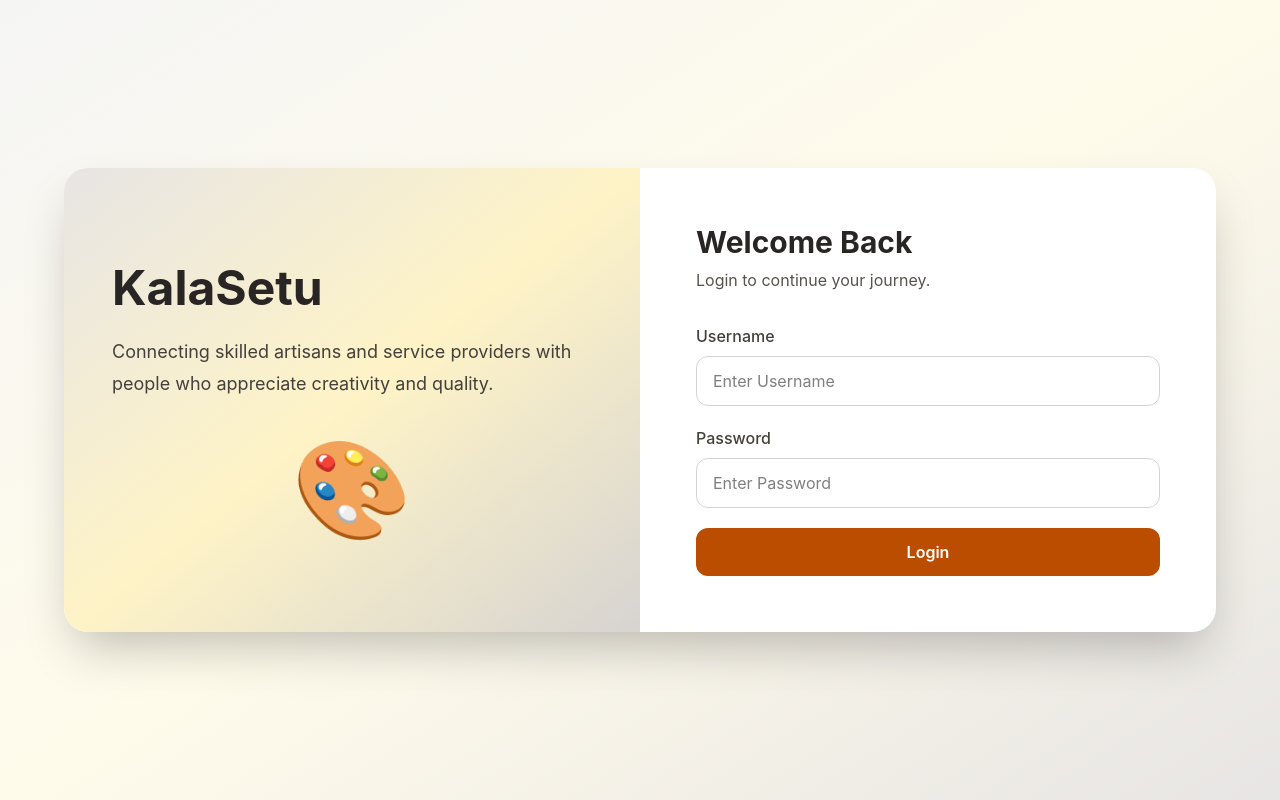
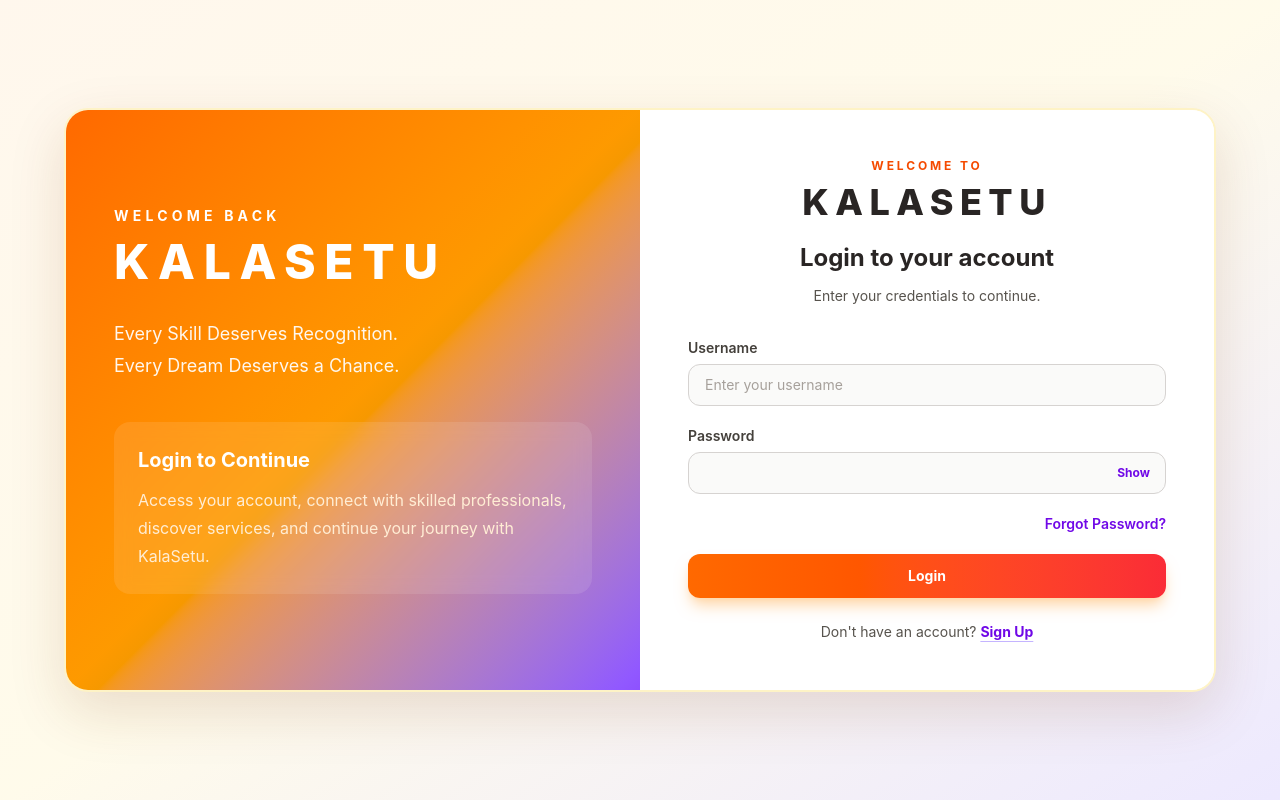
Before and after one commit to madhupanwar29-gif/Kalasetu, a React app in the folder frontend/: page / in a window 1280 px wide. Built offline with nearby package versions, Linux system fonts and the light colour scheme; the HTML template or start-up script is replaced by a standard one.

Commit message:
completed login frontend

```diff
--- a/frontend/src/App.jsx
+++ b/frontend/src/App.jsx
@@ -1,7 +1,24 @@
+import { BrowserRouter, Routes, Route } from "react-router-dom";
+
 import Login from "./pages/Login";
 
+
 function App() {
-  return <Login />;
+    return (
+        <BrowserRouter>
+
+            <Routes>
+
+                <Route path="/" element={<Login />} />
+
+                <Route path="/login" element={<Login />} />
+
+
+
+            </Routes>
+
+        </BrowserRouter>
+    );
 }
 
 export default App;
--- a/frontend/src/pages/Login.jsx
+++ b/frontend/src/pages/Login.jsx
@@ -1,106 +1,289 @@
+import { Link } from "react-router-dom";
 import { useState } from "react";
-import API from "../services/api";
+import api from "../services/api";
+
+const Field = ({
+  name,
+  label,
+  type = "text",
+  value,
+  error,
+  onChange,
+  inputClass,
+  ...props
+}) => (
+  <div className="min-w-0">
+    <label
+      htmlFor={name}
+      className="mb-1.5 block text-sm font-semibold text-stone-700"
+    >
+      {label}
+    </label>
+
+    <input
+      {...props}
+      id={name}
+      name={name}
+      type={type}
+      value={value}
+      onChange={onChange}
+      className={inputClass(name)}
+    />
+
+    {error && (
+      <p className="mt-1.5 text-xs font-medium text-red-600">
+        {error}
+      </p>
+    )}
+  </div>
+);
+
+const PasswordField = ({
+  name,
+  label,
+  value,
+  error,
+  shown,
+  onChange,
+  onToggle,
+  inputClass,
+}) => (
+  <div className="min-w-0">
+    <label
+      htmlFor={name}
+      className="mb-1.5 block text-sm font-semibold text-stone-700"
+    >
+      {label}
+    </label>
+
+    <div className="relative">
+      <input
+        id={name}
+        name={name}
+        type={shown ? "text" : "password"}
+        value={value}
+        onChange={onChange}
+        autoComplete="current-password"
+        className={`${inputClass(name)} pr-16`}
+      />
+
+      <button
+        type="button"
+        onClick={onToggle}
+        className="absolute inset-y-0 right-2 my-auto h-8 rounded-lg px-2 text-xs font-bold text-violet-700 hover:bg-violet-100"
+      >
+        {shown ? "Hide" : "Show"}
+      </button>
+    </div>
+
+    {error && (
+      <p className="mt-1.5 text-xs font-medium text-red-600">
+        {error}
+      </p>
+    )}
+  </div>
+);
 
 function Login() {
-  const [username, setUsername] = useState("");
-  const [password, setPassword] = useState("");
+  const [formData, setFormData] = useState({
+    username: "",
+    password: "",
+  });
 
- const handleLogin = async (e) => {
+  const [errors, setErrors] = useState({});
+  const [message, setMessage] = useState("");
+  const [loading, setLoading] = useState(false);
+  const [showPassword, setShowPassword] = useState(false);
+
+  const handleChange = (e) => {
+    setFormData({
+      ...formData,
+      [e.target.name]: e.target.value,
+    });
+
+    setErrors({
+      ...errors,
+      [e.target.name]: "",
+    });
+  };
+
+  const validateForm = () => {
+    const newErrors = {};
+
+    if (!formData.username.trim())
+      newErrors.username = "Username is required";
+
+    if (!formData.password)
+      newErrors.password = "Password is required";
+
+    setErrors(newErrors);
+
+    return Object.keys(newErrors).length === 0;
+  };
+
+  const handleSubmit = async (e) => {
     e.preventDefault();
 
+    setMessage("");
+
+    if (!validateForm()) return;
+
+    setLoading(true);
+
     try {
+      const response = await api.post("/login", formData);
 
-        const response = await API.post("/login", {
-            username: username,
-            password: password
-        });
+      setMessage(response.data.message);
 
-        console.log(response.data);
+      console.log(response.data);
+
+      // Example:
+      // localStorage.setItem("token", response.data.access_token);
 
     } catch (error) {
+      setMessage(
+        error.response
+          ? error.response.data.detail
+          : "Server Error. Please try again."
+      );
+    } finally {
+      setLoading(false);
+    }
+  };
 
-        console.log(error);
-
-    }
-};
+  const inputClass = (field) =>
+    `w-full rounded-xl border bg-stone-50 px-4 py-2.5 text-sm text-stone-800 outline-none transition duration-200 placeholder:text-stone-400 focus:bg-white focus:ring-4 ${
+      errors[field]
+        ? "border-red-400 focus:border-red-500 focus:ring-red-100"
+        : "border-stone-300 hover:border-amber-300 focus:border-violet-500 focus:ring-violet-100"
+    }`;
 
   return (
-    <div className="min-h-screen bg-linear-to-br from-stone-100 via-amber-50 to-stone-200 flex items-center justify-center p-6">
+    <main className="flex min-h-screen items-center justify-center bg-gradient-to-br from-orange-50 via-amber-50 to-violet-100 px-4 py-8">
 
-      <div className="w-full max-w-6xl bg-white rounded-3xl shadow-2xl overflow-hidden grid md:grid-cols-2">
+      <section className="grid w-full max-w-6xl overflow-hidden rounded-3xl border-2 border-amber-100 bg-white shadow-[0_20px_55px_rgba(120,53,15,0.15)] lg:grid-cols-2">
 
         {/* LEFT SIDE */}
-        <div className="hidden md:flex flex-col justify-center bg-linear-to-br from-stone-200 via-amber-100 to-stone-300 p-12">
 
-          <h1 className="text-5xl font-bold text-stone-800">
-            KalaSetu
+        <div className="hidden lg:flex flex-col justify-center bg-gradient-to-br from-orange-500 via-amber-500 to-violet-500 p-12 text-white">
+
+          <p className="mb-3 text-sm font-bold uppercase tracking-[0.3em]">
+            Welcome Back
+          </p>
+
+          <h1 className="text-5xl font-extrabold tracking-[0.18em]">
+            KALASETU
           </h1>
 
-          <p className="mt-6 text-lg leading-8 text-stone-700">
-            Connecting skilled artisans and service providers
-            with people who appreciate creativity and quality.
+          <p className="mt-8 text-lg leading-8 text-orange-50">
+            Every Skill Deserves Recognition.
           </p>
 
-          <div className="mt-10 text-8xl text-center">
-            🎨
+          <p className="text-lg leading-8 text-orange-50">
+            Every Dream Deserves a Chance.
+          </p>
+
+          <div className="mt-10 rounded-2xl bg-white/10 p-6 backdrop-blur">
+            <h3 className="text-xl font-bold">
+              Login to Continue
+            </h3>
+
+            <p className="mt-3 text-orange-100 leading-7">
+              Access your account, connect with skilled professionals,
+              discover services, and continue your journey with KalaSetu.
+            </p>
           </div>
 
         </div>
 
         {/* RIGHT SIDE */}
-        <div className="p-10 md:p-14 flex flex-col justify-center">
 
-          <h2 className="text-3xl font-bold text-stone-800">
-            Welcome Back
-          </h2>
+        <div className="bg-white p-8 md:p-12">
 
-          <p className="text-stone-600 mt-2 mb-8">
-            Login to continue your journey.
-          </p>
+          <header className="mb-8 text-center">
 
-          <form onSubmit={handleLogin} className="space-y-5">
+            <p className="mb-2 text-xs font-bold uppercase tracking-[0.24em] text-orange-600">
+              Welcome to
+            </p>
 
-            <div>
-              <label className="block mb-2 text-stone-700 font-medium">
-                Username
-              </label>
+            <h1 className="text-3xl font-extrabold tracking-[0.18em] text-stone-800 sm:text-4xl">
+              KALASETU
+            </h1>
 
-              <input
-                type="text"
-                placeholder="Enter Username"
-                value={username}
-                onChange={(e) => setUsername(e.target.value)}
-                className="w-full rounded-xl border border-stone-300 px-4 py-3 focus:outline-none focus:ring-2 focus:ring-amber-600"
-              />
+            <h2 className="mt-5 text-2xl font-bold text-stone-800">
+              Login to your account
+            </h2>
+
+            <p className="mt-3 text-sm text-stone-600">
+              Enter your credentials to continue.
+            </p>
+
+          </header>
+
+          {message && (
+            <div className="mb-6 rounded-xl border border-orange-200 bg-orange-50 px-4 py-3 text-center text-sm font-medium text-orange-800">
+              {message}
             </div>
+          )}
 
-            <div>
-              <label className="block mb-2 text-stone-700 font-medium">
-                Password
-              </label>
+          <form onSubmit={handleSubmit} className="space-y-5">
 
-              <input
-                type="password"
-                placeholder="Enter Password"
-                value={password}
-                onChange={(e) => setPassword(e.target.value)}
-                className="w-full rounded-xl border border-stone-300 px-4 py-3 focus:outline-none focus:ring-2 focus:ring-amber-600"
-              />
+            <Field
+              name="username"
+              label="Username"
+              value={formData.username}
+              error={errors.username}
+              onChange={handleChange}
+              inputClass={inputClass}
+              placeholder="Enter your username"
+              autoComplete="username"
+            />
+
+            <PasswordField
+              name="password"
+              label="Password"
+              value={formData.password}
+              error={errors.password}
+              shown={showPassword}
+              onChange={handleChange}
+              onToggle={() => setShowPassword(!showPassword)}
+              inputClass={inputClass}
+            />
+
+            <div className="flex justify-end">
+              <button
+                type="button"
+                className="text-sm font-semibold text-violet-700 hover:text-violet-900"
+              >
+                Forgot Password?
+              </button>
             </div>
 
             <button
-              className="w-full bg-amber-700 hover:bg-amber-800 text-white font-semibold py-3 rounded-xl transition duration-300"
+              type="submit"
+              disabled={loading}
+              className="w-full rounded-xl bg-gradient-to-r from-orange-500 to-red-500 px-5 py-3 text-sm font-bold text-white shadow-lg shadow-orange-200 transition hover:from-orange-600 hover:to-red-600 hover:shadow-xl disabled:cursor-not-allowed disabled:opacity-60"
             >
-              Login
+              {loading ? "Logging in..." : "Login"}
             </button>
 
           </form>
 
+          <p className="mt-6 text-center text-sm text-stone-600">
+            Don't have an account?{" "}
+            <Link
+              to="/signup"
+              className="font-bold text-violet-700 underline decoration-violet-300 underline-offset-4 hover:text-violet-900"
+            >
+              Sign Up
+            </Link>
+          </p>
+
         </div>
 
-      </div>
+      </section>
 
-    </div>
+    </main>
   );
 }
 
```
